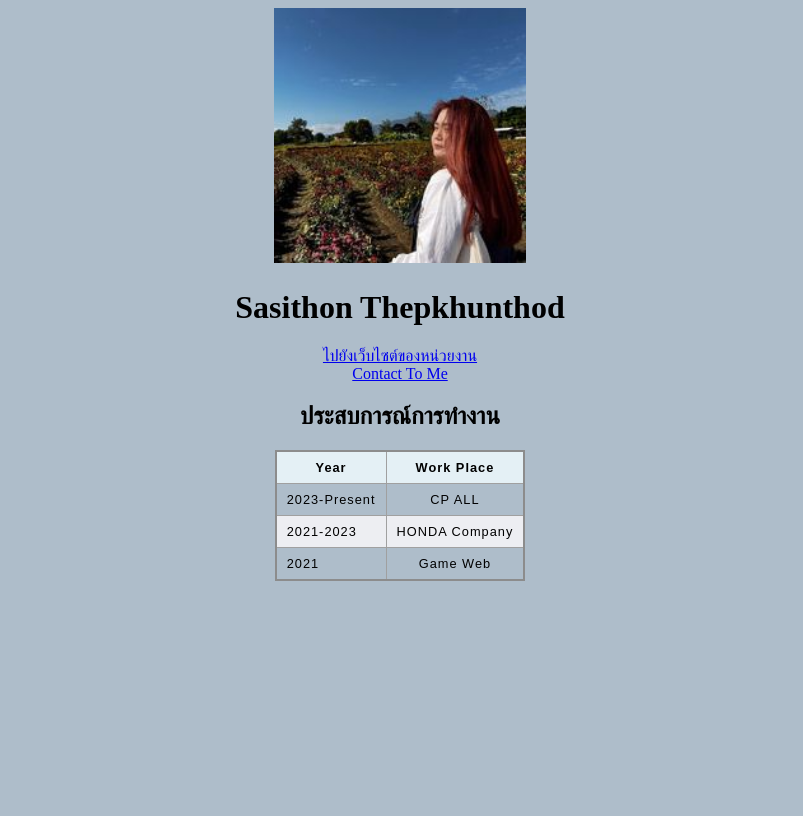
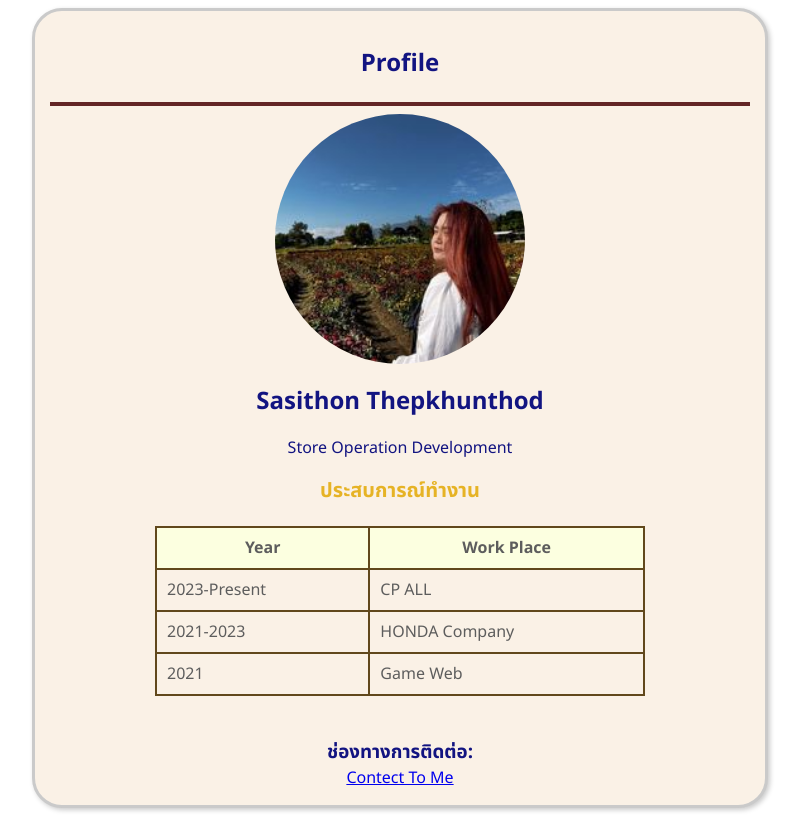
Before and after one commit to SasiTep/mypage2024, a plain HTML site: page index.html in a window 1280 px wide. Shown: the whole page, without its empty margins (240-1043 px from the left). Drawn offline with Linux system fonts and the light colour scheme.

Commit message:
edit profile

```diff
--- a/index.html
+++ b/index.html
@@ -1,87 +1,34 @@
-<!DOCTYPE html>
 <html lang="en">
 
 <head>
   <meta charset="UTF-8">
   <meta name="viewport" content="width=device-width, initial-scale=1.0">
-    <title>อ.ตั๊ก</title>
-    <!-- <link rel="stylesheet" href="styles.css"> -->
-    <style>
-        body {
-	background-color: #AEBDCA;
-	}
-       hr {
-	background-color:white;
-	}
-    table {
-        border-collapse: collapse;
-        border: 2px solid rgb(140 140 140);
-        font-family: sans-serif;
-        font-size: 0.8rem;
-        letter-spacing: 1px;
-      }
-      caption {
-        caption-side: bottom;
-        padding: 10px;
-        font-weight: bold;
-      }
+  <title>sasi_tep</title>
+  <link rel="icon" type="image/x-icon" href="buddy-logo.png">
+  <link rel="preconnect" href="https://fonts.googleapis.com">
+  <link rel="preconnect" href="https://fonts.gstatic.com" crossorigin="">
+  <link href="https://fonts.googleapis.com/css2?family=Noto+Sans+Thai:wght@400;500;600;700;800&amp;display=swap" rel="stylesheet">
+  <link rel="stylesheet" href="styles.css">
+</head>
+<center>
+  <body style="font-family: 'Noto Sans Thai';">
+    <div>
+      <h2 style="text-align: center;">Profile</h2>
 
-      thead,
-      tfoot {
-        background-color: rgb(228 240 245);
-      }
+      <hr style="border: 0.15rem solid; color: #632626">
 
-      th,
-      td {
-        border: 1px solid rgb(160 160 160);
-        padding: 8px 10px;
-      }
-
-      td:last-of-type {
-        text-align: center;
-      }
-
-      tbody > tr:nth-of-type(even) {
-        background-color: rgb(237 238 242);
-      }
-
-      tfoot th {
-        text-align: right;
-      }
-
-      tfoot td {
-        font-weight: bold;
-      }
-
-    </style>
-
-</head>
-
-<body class="b9">
-    <center>
-        <img src="profile.jpg" alt="" style="width: 20%;height: auto;">
-        <h1>Sasithon Thepkhunthod</h1>
-        <a href="https://www.facebook.com/tuckty.tgkub"> ไปยังเว็บไซต์ของหน่วยงาน </a><br>
-        <a href="contact.html">Contact To Me</a>
-
-    <h2>ประสบการณ์การทำงาน</h2>
-    <!-- <ul>
-        <li>2023-Present CP ALL</li>
-        <li>2021-2023 HONDA Company</li>
-        <li>2021 Game Web</li>
-    </ul> -->
-    <table>
-        <thead>
+      <img class="main-tukky" src="profile.jpg" alt="">
+      <h2 class="name">Sasithon Thepkhunthod</h2>
+      <p>Store Operation Development</p>
+      <p class="pet-name"><strong>ประสบการณ์ทำงาน</strong></p>
+      <table class="center-table">
+        <thead style="background-color: #adad6f;">
           <tr>
-                <th>
-                    Year
-                </th>
-                <th>
-                    Work Place
-                </th>
+            <th>Year</th>
+            <th>Work Place</th>
           </tr>
         </thead>
-
+        <tbody>
           <tr>
             <td>2023-Present</td>
             <td> CP ALL</td>
@@ -94,8 +41,13 @@
             <td>2021</td>
             <td>Game Web</td>
           </tr>
+        </tbody>
       </table>
+      <br>
+      <h3 class="name">ช่องทางการติดต่อ:</h3>
+      <a href="contact.html">Contect To Me</a>
+    </div>
+  </body>
 </center>
-</body>
 
 </html>
--- a/styles.css
+++ b/styles.css
@@ -1,40 +1,52 @@
-table {
-    border-collapse: collapse;
-    border: 2px solid rgb(140 140 140);
-    font-family: sans-serif;
-    font-size: 0.8rem;
-    letter-spacing: 1px;
+
+div {
+  background-color: #FAF1E6;
+  text-align: center;
+  width: 700px;
+  border: 3px solid #cacaca;
+  border-radius: 30px;
+  box-shadow: 2px 2px 5px #cacaca;
+  padding: 15px;
+  color: #121481;
 }
 
-  caption {
-    caption-side: bottom;
-    padding: 10px;
-    font-weight: bold;
+table.center-table {
+  margin: auto;
+  width: 70%;
 }
 
-  thead,
-  tfoot {
-    background-color: rgb(228 240 245);
-  }
-
-  th,
-  td {
-    border: 1px solid rgb(160 160 160);
+th {
+  background-color: #FCFFE0;
+  border: 2px solid #61481C;
   padding: 8px 10px;
 }
 
-  td:last-of-type {
-    text-align: center;
+.fa {
+  color: #b35fb1;
 }
 
-  tbody > tr:nth-of-type(even) {
-    background-color: rgb(237 238 242);
+table.center-table, tr, td {
+  border-collapse: collapse;
+  border: 2px solid #61481C;
+  color: #5d5d5d;
+  padding: 8px 10px;
 }
 
-  tfoot th {
-    text-align: right;
+.main-tukky {
+  border-radius: 50%;
+  width: 250px;
+  height: 250px;
+  object-fit: cover;
+  object-position: center;
+  overflow: hidden;
 }
 
-  tfoot td {
-    font-weight: bold;
+.pet-name {
+  color: #E6B325 ;
+  font-size: 20px;
+  margin-top: 0;
 }
+
+.name {
+  margin-bottom: 0;
+}
```
Also changed, not shown: contact.html (+17 -7 lines), buddy-logo.png (added). Lines whose indentation alone changed are shown as unchanged.
